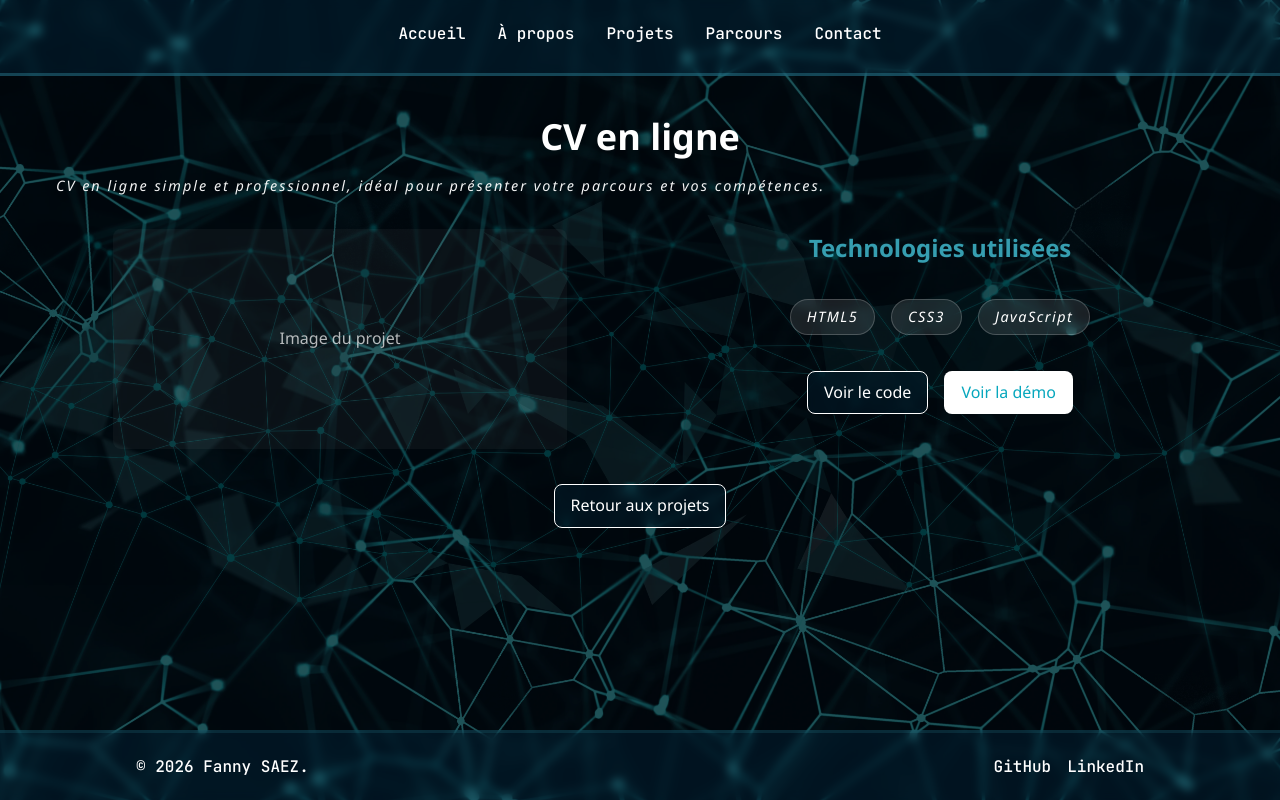
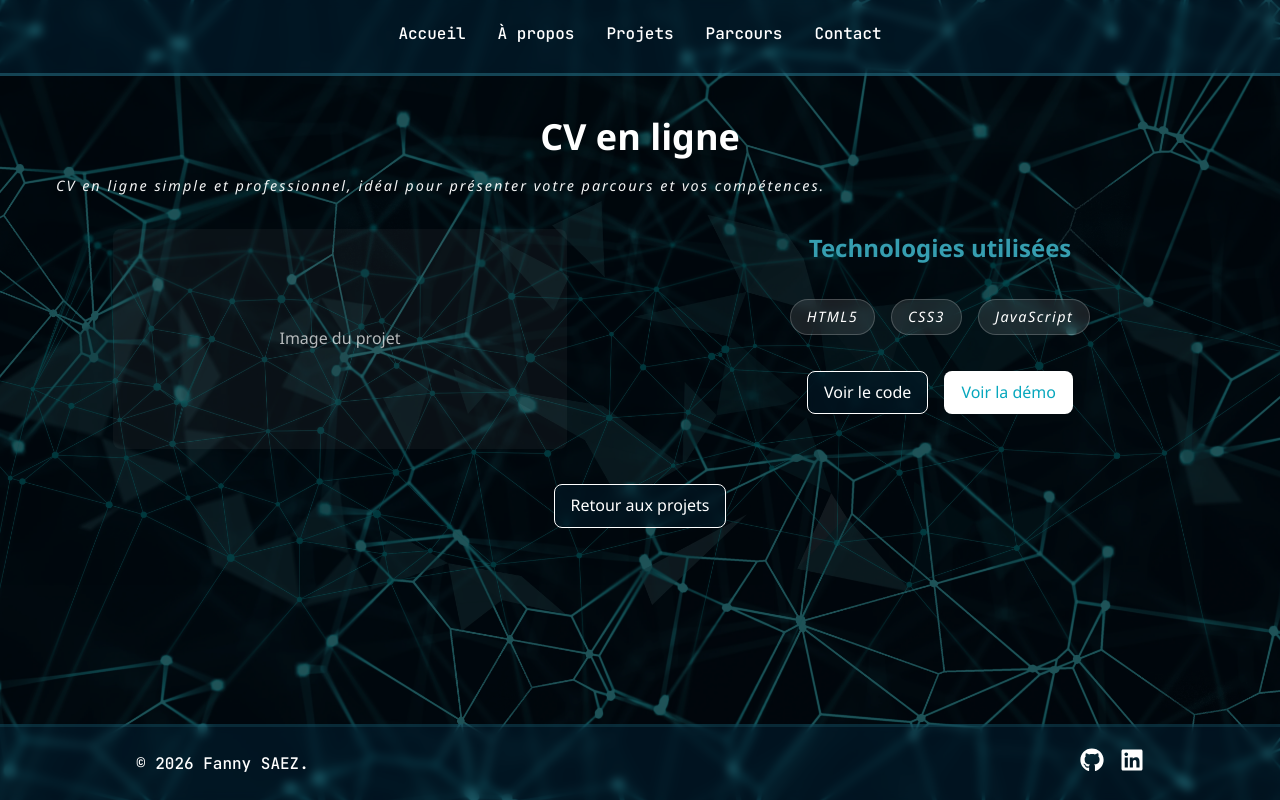
Before and after one commit to fannysaez/startNextJs, a Next.js app: page /projets/cv-en-ligne in a window 1280 px wide. Built offline with nearby package versions, Linux system fonts and the light colour scheme.

Commit message:
footer(page et styles) : ajouts icons react au lieu du text

```diff
--- a/components/Footer/Footer.js
+++ b/components/Footer/Footer.js
@@ -1,3 +1,4 @@
+import { FaGithub, FaLinkedin } from 'react-icons/fa';
 import styles from "./Footer.module.css";
 
 export default function Footer({ children }) {
@@ -7,10 +8,10 @@ export default function Footer({ children }) {
         <p>© {new Date().getFullYear()} Fanny SAEZ.</p>
         <p className={styles.links}>
           <a href="https://github.com/fannysaez" target="_blank" rel="noopener noreferrer">
-            GitHub
+            <FaGithub  />
           </a>
           <a href="https://www.linkedin.com/in/fannysaez/" target="_blank" rel="noopener noreferrer">
-            LinkedIn
+            <FaLinkedin />
           </a>
         </p>
       </div>
--- a/components/Footer/Footer.module.css
+++ b/components/Footer/Footer.module.css
@@ -41,6 +41,10 @@
   color: #36a8b0;
 }
 
+.links a svg {
+  font-size: 1.5rem; /* Adjust the size as needed */
+}
+
 .footer:hover {
   border-top-color: rgba(54, 154, 176, 0.36);
 }
```
